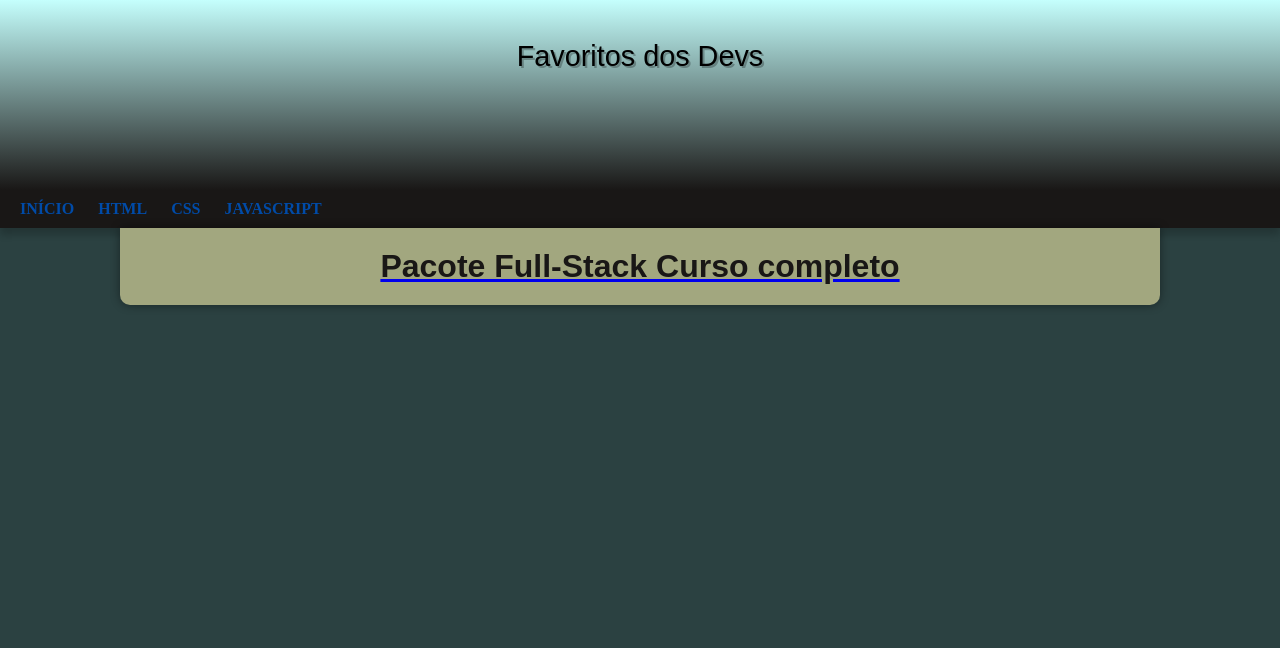
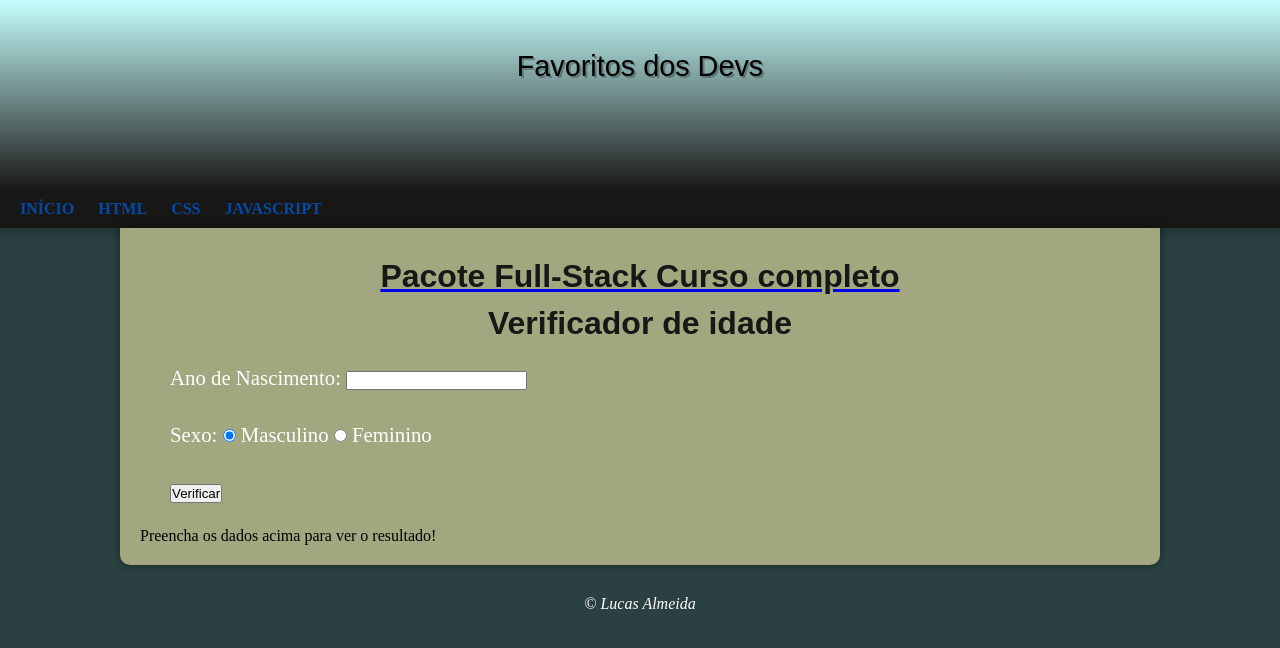
Before and after one commit to laslucasalmeida/melhores-sites, a plain HTML site: page index.html in a window 1280 px wide. Drawn offline with Linux system fonts and the light colour scheme; a web font is replaced by a local one.

Commit message:
Atualizando novos projetos

```diff
--- a/estilo/style.css
+++ b/estilo/style.css
@@ -43,6 +43,9 @@ header > h1{
     margin-bottom: 20px;
     text-shadow: 2px 2px 0px rgba(0, 0, 0, 0.267);
 
+}
+h1{
+    margin-top: 10px;
 }
 nav{
     background-color: var(--cor2);
@@ -94,3 +97,9 @@ main p {
     font-size: 1.3em;
     line-height: 2em;
 }
+
+footer{
+    color: white;
+    text-align: center;
+    font-style: italic;
+}
--- a/index.html
+++ b/index.html
@@ -22,7 +22,32 @@
             <a href="https://go.hotmart.com/D88881552S?dp=1">
                 <h1>Pacote Full-Stack Curso completo</h1>
             </a>
+            <h1>Verificador de idade</h1>
+            <section>
+                <div>
+                    <p>Ano de Nascimento:
+                     <input type="number" name="txtano" id="txtano" min="0">
+                    </p>
+                    <p>Sexo:
+                     <input type="radio" name="radsex" id="masc" checked>
+                     <label for="masc">Masculino</label>
+                     <input type="radio" name="radsex" id="fem">
+                     <label for="fem">Feminino</label>
+                    </p>
+                    <p>
+                     <input type="button" value="Verificar" onclick="verificar()">
+                    </p>
+                 </div>
+
+                 <div id="res">
+                    Preencha os dados acima para ver o resultado!
+                 </div>
+            </section>
         </article>
     </main>
+    <footer>
+        <p>&copy; Lucas Almeida</p>
+    </footer>
+    <script src="script.js"></script>
 </body>
 </html>
--- /dev/null
+++ b/script.js
@@ -0,0 +1,49 @@
+function verificar(){
+    var data = new Date()
+    var ano = data.getFullYear()
+    var fano = document.getElementById('txtano')
+    var res = document.querySelector('div#res')
+    if(fano.value.length == 0 || Number(fano.value) > ano){
+        window.alert('[ERRO] Verifque os dados e tente novamente!')
+    }else{
+        var fsex = document.getElementsByName('radsex')
+        var idade = ano - Number(fano.value)
+        var gênero = ''
+        var img = document.createElement('img')
+        img.setAttribute('id', 'foto')
+        if(fsex[0].checked){
+            gênero = 'Homem'
+            if(idade >= 0 && idade < 12){
+                // Criança
+                img.setAttribute('src', 'fotobebehomem.png')
+            }else if (idade < 25){
+                // Jovem
+                img.setAttribute('src', 'fotojovemhomem.png')
+            }else if (idade < 59){
+                // Adulto
+                img.setAttribute('src', 'fotohomemadulto.png')
+            }else{
+                //Idoso
+                img.setAttribute('src', 'fotoidosohomem.png')
+            }
+        }else if (fsex[1].checked){
+            gênero = 'Mulher'
+            if(idade >= 0 && idade < 12){
+                // Criança
+                img.setAttribute('src', 'fotobebemulher.png')
+            }else if (idade < 25){
+                // Jovem
+                img.setAttribute('src', 'fotojovemmulher.png')
+            }else if (idade < 59){
+                // Adulto
+                img.setAttribute('src', 'fotomulheradulta.png')
+            }else{
+                //Idoso
+                img.setAttribute('src', 'fotoidosamulher.png')
+            }
+        }
+        res.style.textAlign = 'center'
+        res.innerHTML = `Detectamos ${gênero} com ${idade} anos.`
+        res.appendChild(img)
+    }
+}
```
Also changed, not shown: fotobebehomem.png (added), fotobebemulher.png (added), fotohomemadulto.png (added), fotoidosamulher.png (added), fotoidosohomem.png (added), fotojovemhomem.png (added), fotojovemmulher.png (added), fotomulheradulta.png (added).
